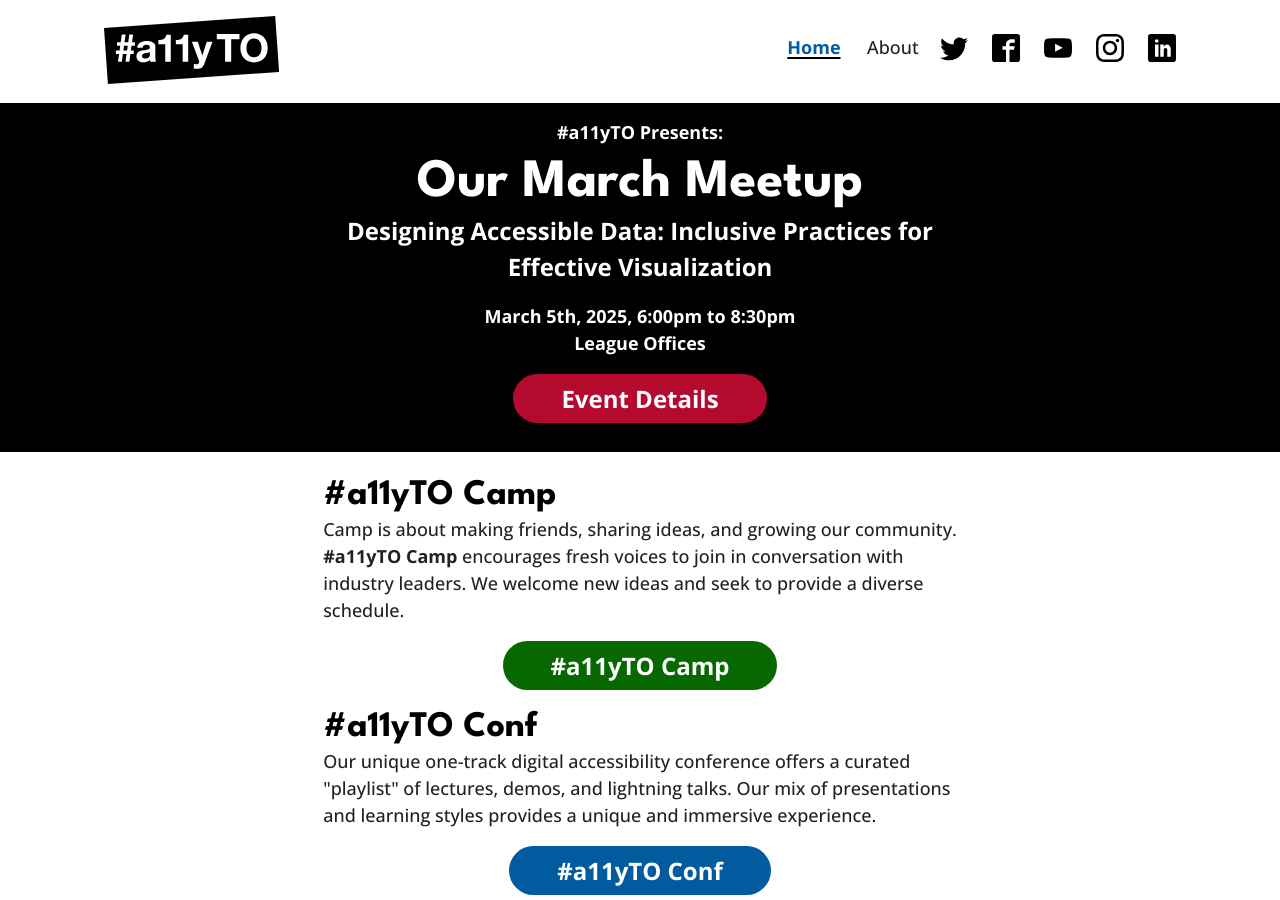
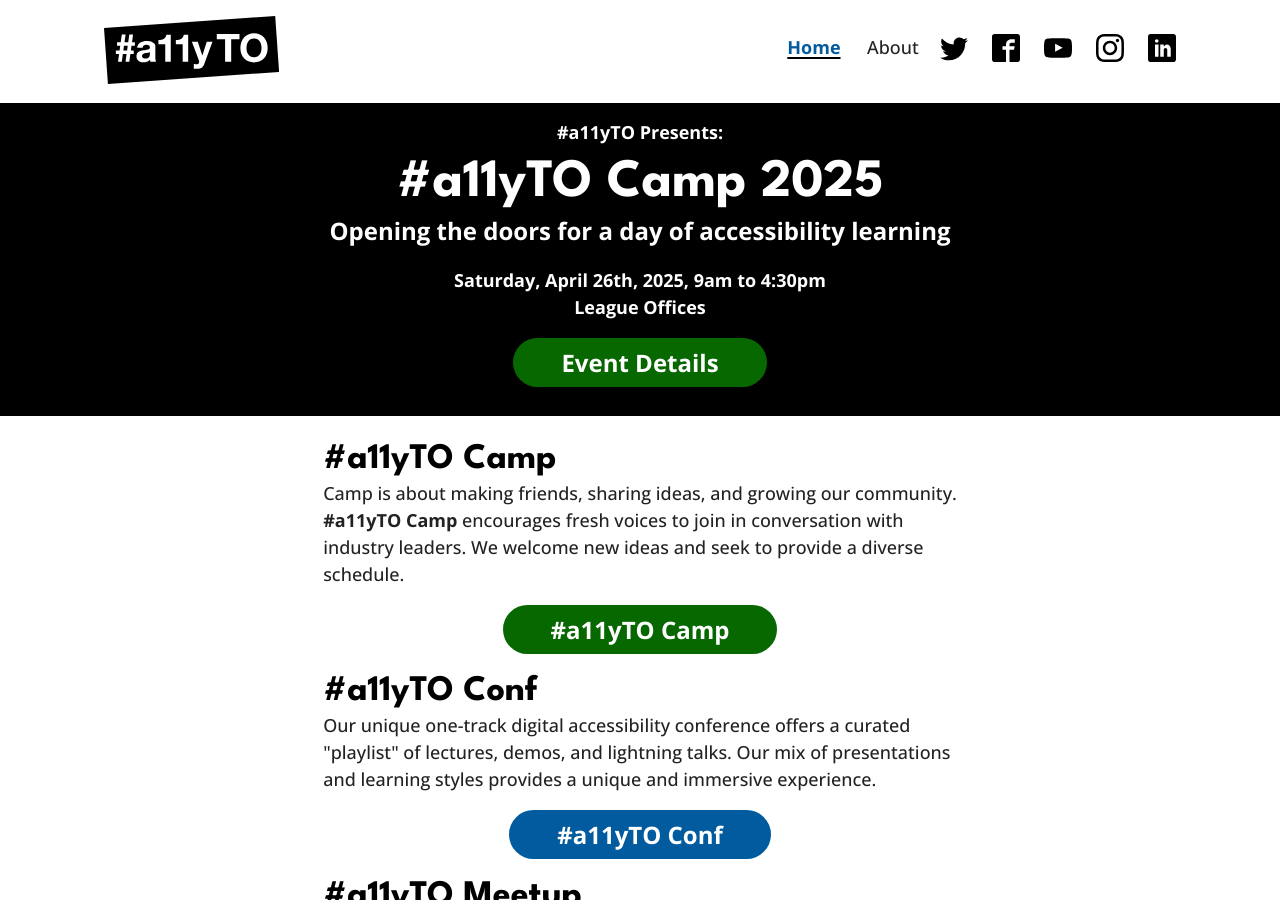
Before and after one commit to a11yTO/A11yTO-Main, a Jekyll site: the page built from index.html, in a window 1280 px wide and 900 px high. Built offline with Jekyll 4.4.1, drawn with Linux system fonts in a browser that asks for light colours.

Commit message:
Add Camp 2025 announcement

```diff
--- a/_includes/header.html
+++ b/_includes/header.html
@@ -88,12 +88,12 @@
     {% if page.id == 'home' %}
     <section class="upcoming-event">
       <p class="event-organizer">#a11yTO Presents:</p>
-      <h1 class="event-title">Our March Meetup</h1>
-      <p class="event-description">Designing Accessible Data: Inclusive Practices for Effective Visualization</p>
+      <h1 class="event-title">#a11yTO Camp 2025</h1>
+      <p class="event-description">Opening the doors for a day of accessibility learning</p>
       <ul class="event-specifics">
-        <li class="event-date">March 5th, 2025, 6:00pm to 8:30pm </li>
+        <li class="event-date">Saturday, April 26th, 2025, 9am to 4:30pm</li>
         <li class="event-location">League Offices</li>
-        <li class="event-registration"><a class="featured-link inverse meetup" href="https://meetup.a11yto.com/" rel="external">Event Details</a></li>
+        <li class="event-registration"><a class="featured-link inverse camp" href="https://camp.a11yto.com/" rel="external">Event Details</a></li>
       </ul>
     </section>
     {% endif %}
```
